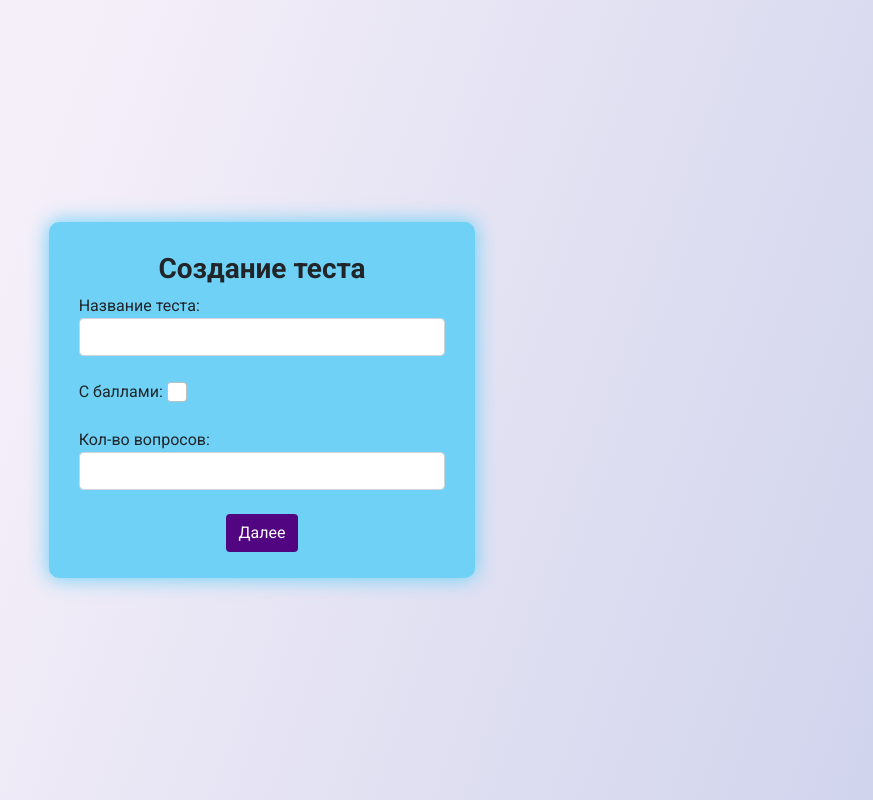
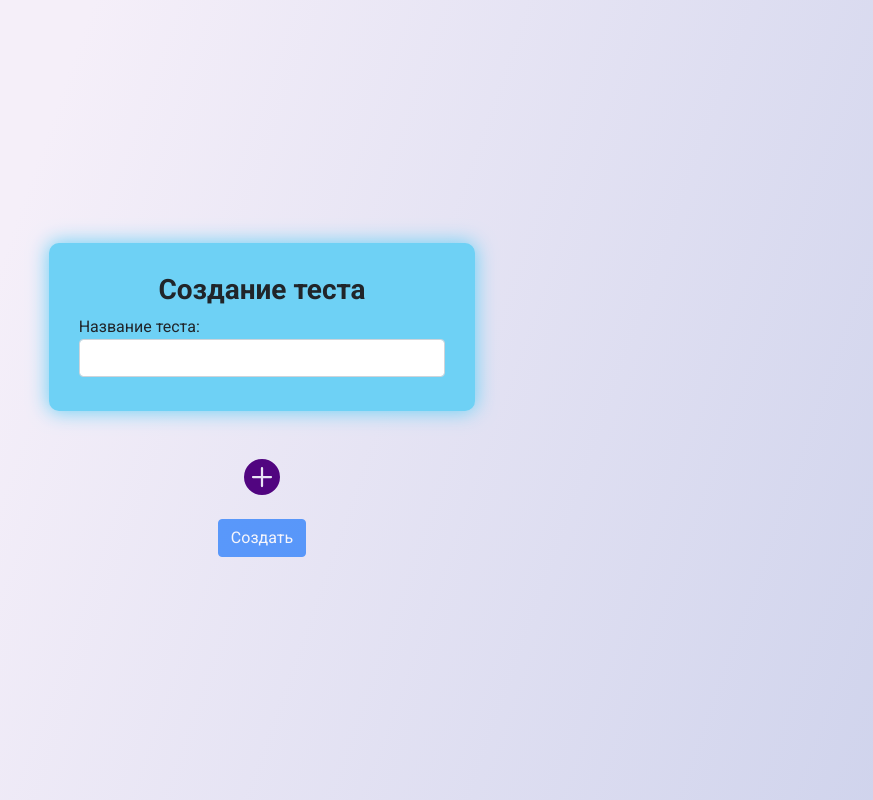
Before and after one commit to yshm1tsu/testing-system, a Django app: page /createTest/ in a window 1280 px wide. Shown: the whole page, without its empty margins (378-1251 px from the left). Run offline with Django 3.2, Linux system fonts and the light colour scheme; the visitor is signed in with stand-in values (Sample User, id 1); some libraries are stand-ins or nearby versions.

Commit message:
add front for test creating

```diff
--- a/static/css/main.css
+++ b/static/css/main.css
@@ -39,11 +39,6 @@ a:hover {
 .join-form {
     background-color: #b5d900;
     box-shadow: 0 0 20px 1px #b5d900;
-}
-
-.test-creation-form {
-    background-color: #6ed1f5;
-    box-shadow: 0 0 20px 1px #6ed1f5;
 }
 
 .test-creation-form .btn {
@@ -118,3 +113,56 @@ a:hover {
     font-size: 16px;
     font-family: monospace;
 }
+
+/* TestCreationForm */
+
+.test-creation-form__test {
+    background-color: #6ed1f5;
+    box-shadow: 0 0 20px 1px #6ed1f5;
+}
+
+.test-creation-form__question {
+    background-color: #a3e6ff;
+    box-shadow: 0 0 20px 1px #6ed1f5;
+}
+
+.test-creation-form__question .table td {
+    text-align: center;
+    vertical-align: middle;
+}
+
+.test-creation-form__add-btn svg {
+    font-size: 36px;
+    cursor: pointer;
+    color: #510580;
+    transition: transform .1s ease-out;
+}
+
+.test-creation-form__add-btn svg:hover {
+    transform: scale(1.1);
+}
+
+.test-creation-form__submit-btn {
+}
+
+.test-creation-form__question__delete-icon {
+    font-size: 16px;
+    color: #d62013;
+    cursor: pointer;
+    transition: color .3s linear;
+}
+
+.test-creation-form__question__delete-icon:hover {
+    color: #a10b00;
+}
+
+.question-form__add-option-btn svg {
+    cursor: pointer;
+    color: #510580;
+    font-size: 24px;
+    transition: transform .1s linear;
+}
+
+.question-form__add-option-btn svg:hover {
+    transform: scale(1.1);
+}
--- a/static/js/script.js
+++ b/static/js/script.js
@@ -8,3 +8,114 @@ function copyToClipboard(code) {
     document.execCommand('copy')
     document.body.removeChild(el)
 }
+
+function checkboxHandler(el) {
+    el.value = el.checked
+}
+
+function generateQuestionTemplate(index) {
+    return `
+        <div class="mb-5 test-creation-form__question form__wrapper" id="question_form_${index}" data-options=1>
+            <input type="hidden" name="question_form_options_index_${index}" value=1  id="question_form_options_index_${index}" />
+            <div class="mb-4">
+                <label for="question_title_${index}">Текст вопроса</label>
+                <textarea id="question_title_${index}" class="form-control" name="question_title_${index}"></textarea>
+            </div>
+            <div class="mb-4">
+                <label for="question_points_${index}">Кол-во баллов за вопрос</label>
+                <input type="number" class="form-control" id="question_points_${index}" name="question_points_${index}" />
+            </div>
+            <div class="mb-4">
+                <p>Варианты ответа</p>
+                <table class="table">
+                    <tr>
+                        <th>Текст</th>
+                        <th class="text-center">Верно</th>
+                        <th></th>
+                    </tr>
+                </table>
+                <div class="text-center question-form__add-option-btn" onClick="addQuestionOption(${index})">
+                    <svg width="1em" height="1em" viewBox="0 0 16 16" class="bi bi-plus-circle-fill" fill="currentColor" xmlns="http://www.w3.org/2000/svg">
+                        <path fill-rule="evenodd" d="M16 8A8 8 0 1 1 0 8a8 8 0 0 1 16 0zM8.5 4a.5.5 0 0 0-1 0v3.5H4a.5.5 0 0 0 0 1h3.5V12a.5.5 0 0 0 1 0V8.5H12a.5.5 0 0 0 0-1H8.5V4z"/>
+                    </svg>
+                </div>
+            </div>
+            <div class="text-center">
+                <button type="button" class="btn btn-danger" onClick="deleteQuestionForm(${index})">Удалить</button>
+            </div>
+        </div>
+    `
+}
+
+function generateOptionTemplate(index, opt_index) {
+    return `
+        <td>
+            <input type="text" class="form-control col-8" name="question_option_${index}_${opt_index}"/>
+        </td>
+        <td>
+            <input type="checkbox" class="form-check-input col-4" value="false" name="question_option_is_correct_${index}_${opt_index}" onChange="checkboxHandler(this)">
+        </td>
+        <td class="test-creation-form__question__delete-icon" onClick="deleteQuestionOption(${index}, ${opt_index})">
+            <svg width="1em" height="1em" viewBox="0 0 16 16" class="bi bi-x-circle-fill" fill="currentColor" xmlns="http://www.w3.org/2000/svg">
+                <path fill-rule="evenodd" d="M16 8A8 8 0 1 1 0 8a8 8 0 0 1 16 0zm-4.146-3.146a.5.5 0 0 0-.708-.708L8 7.293 4.854 4.146a.5.5 0 1 0-.708.708L7.293 8l-3.147 3.146a.5.5 0 0 0 .708.708L8 8.707l3.146 3.147a.5.5 0 0 0 .708-.708L8.707 8l3.147-3.146z"/>
+            </svg>
+        </td>
+    `
+}
+
+const questionForms = document.getElementById('question-forms')
+let questionFormsCount = 0
+let questionFormsIndex = 0
+
+const optionsIndex = new Map()
+const optionsCount = new Map()
+
+function addQuestionForm() {
+    const div = document.createElement('div')
+    div.innerHTML = generateQuestionTemplate(questionFormsIndex)
+    questionForms.appendChild(div)
+    optionsIndex.set(questionFormsIndex, 0)
+    optionsCount.set(questionFormsIndex, 0)
+    addQuestionOption(questionFormsIndex)
+    questionFormsIndex++
+    questionFormsCount++
+    if (questionFormsCount >= 1) {
+        document.getElementById('test-creation-submit').disabled = false
+    }
+    document.getElementById('question_max_index').value = questionFormsIndex
+}
+
+function deleteQuestionForm(index) {
+    const questionForm = document.getElementById(`question_form_${index}`)
+    questionForm.remove()
+    optionsIndex.delete(index)
+    optionsCount.delete(index)
+    questionFormsCount--
+    if (questionFormsCount <= 0) {
+        document.getElementById('test-creation-submit').disabled = true
+    }
+    document.getElementById('question_max_index').value = questionFormsIndex
+}
+
+function addQuestionOption(index) {
+    if (optionsCount.get(index) === 5) {
+        return
+    }
+    const questionForm = document.getElementById(`question_form_${index}`)
+    const tr = document.createElement('tr')
+    tr.id = `question_option_${index}_${optionsIndex.get(index)}`
+    tr.innerHTML = generateOptionTemplate(index, optionsIndex.get(index))
+    questionForm.querySelector('table tbody').appendChild(tr)
+    optionsIndex.set(index, optionsIndex.get(index) + 1)
+    optionsCount.set(index, optionsCount.get(index) + 1)
+    document.getElementById(`question_form_options_index_${index}`).value = optionsIndex.get(index)
+}
+
+function deleteQuestionOption(index, opt_index) {
+    if (optionsCount.get(index) === 1) {
+        return
+    }
+    const el = document.getElementById(`question_option_${index}_${opt_index}`)
+    el.remove()
+    optionsCount.set(index, optionsCount.get(index) - 1)
+}
--- a/templates/tests/createTest.html
+++ b/templates/tests/createTest.html
@@ -2,8 +2,9 @@
 {% block title %}Создание вопроса{% endblock title %}
 {% block content %}
     <div class="wrapper page-centered">
-        <div class="form__wrapper test-creation-form col-10 col-lg-4 mb-5 mb-lg-0" id="register-form__wrapper">
+        <div class="col-10 col-lg-4 mb-5 mb-lg-0" id="register-form__wrapper">
             <form action="{% url 'create_test' %}" method="POST">
+                <div class="form__wrapper test-creation-form__test mb-5">
                     <h3 class="text-center">Создание теста</h3>
                     {% csrf_token %}
                     {% for field in form %}
@@ -15,8 +16,16 @@
                             <p style="color: #510580">{{ error }}</p>
                         {% endfor %}
                     {% endfor %}
-                <div class="text-center mb-3">
-                    <button type="submit" class="btn">Далее</button>
+                </div>
+                <input type="hidden" name="max_question_index" id="question_max_index" />
+                <div id="question-forms"></div>
+                <div class="test-creation-form__add-btn text-center mb-4">
+                    <svg onClick="addQuestionForm()" width="1em" height="1em" viewBox="0 0 16 16" class="bi bi-plus-circle-fill" fill="currentColor" xmlns="http://www.w3.org/2000/svg">
+                        <path fill-rule="evenodd" d="M16 8A8 8 0 1 1 0 8a8 8 0 0 1 16 0zM8.5 4a.5.5 0 0 0-1 0v3.5H4a.5.5 0 0 0 0 1h3.5V12a.5.5 0 0 0 1 0V8.5H12a.5.5 0 0 0 0-1H8.5V4z"/>
+                    </svg>
+                </div>
+                <div class="text-center">
+                    <button id="test-creation-submit" type="submit" class="btn btn-primary test-creation-form__submit-btn" disabled>Создать</button>
                 </div>
             </form>
         </div>
--- a/tests/forms.py
+++ b/tests/forms.py
@@ -96,26 +96,15 @@ class CreateTestForm(forms.ModelForm):
         )
     )
 
-    evaluated = forms.BooleanField(
-        label='С баллами',
-        widget=forms.CheckboxInput(
-            attrs={
-                "class": "form-check-input"
-            }
-        )
-    )
-
-    questions_quantity = forms.IntegerField(
-        label='Кол-во вопросов',
-        required=True,
-        max_value=30,
-        widget=forms.NumberInput(
-            attrs={
-                "class": "form-control"
-            }
-        )
-    )
+    # evaluated = forms.BooleanField(
+    #     label='С баллами',
+    #     widget=forms.CheckboxInput(
+    #         attrs={
+    #             "class": "form-check-input"
+    #         }
+    #     )
+    # )
 
     class Meta:
         model = models.Test
-        exclude = ["code", "passed_quantity", "author"]
+        exclude = ["code", "author", "evaluated"]
--- a/tests/urls.py
+++ b/tests/urls.py
@@ -10,6 +10,5 @@ urlpatterns = [
     path('logout/', views.logout, name='logout'),
     path('cabinet/', views.cabinet, name='cabinet'),
     path('createTest/', views.create_test, name='create_test'),
-    path('createQuestions/', views.create_questions, name='create_questions'),
     path('deleteTest/', views.delete_test, name='delete_test')
 ]
--- a/tests/views.py
+++ b/tests/views.py
@@ -2,6 +2,7 @@ from django.shortcuts import render, redirect
 from django.contrib.auth import authenticate, login as auth_login, logout as auth_logout
 from django.contrib.auth.decorators import login_required
 from tests.forms import SignUpForm, CreateTestForm
+from tests.models import Test, Question, Option
 
 from tests.models import Test
 
@@ -44,9 +45,28 @@ def create_test(request):
 
     if request.method == 'POST':
         if form.is_valid():
-            newTest = form.save(commit=False)
+            newTest = Test()
             newTest.author = request.user
+            newTest.name = request.POST['name']
             newTest.save()
+
+            max_question_index = request.POST.get('max_question_index')
+            for i in range(int(max_question_index)):
+                if request.POST.get('question_title_' + str(i), False):
+                    question = Question()
+                    question.test = newTest
+                    question.text = request.POST['question_title_' + str(i)]
+                    question.points = request.POST['question_points_' + str(i)]
+                    question.save()
+                    max_option_index = request.POST['question_form_options_index_' + str(i)]
+                    for j in range(int(max_option_index)):
+                        if request.POST.get('question_option_' + str(i) + '_' + str(j), False):
+                            option = Option()
+                            option.question = question
+                            option.text = request.POST['question_option_' + str(i) + '_' + str(j)]
+                            option.is_correct = bool(request.POST.get('question_option_is_correct_' + str(i) + '_' + str(j)))
+                            option.save()
+
             return redirect('cabinet')
 
     context = {'form': form}
@@ -61,14 +81,3 @@ def delete_test(request):
         return redirect('index')
 
     return redirect('cabinet')
-
-@login_required
-def create_questions(request):
-
-    try:
-        test = Test.objects.get(code=request.GET['code'], author=request.user)
-    except:
-        return redirect('index')
-
-    context = {'questions': range(1, test.questions_quantity)}
-    return render(request, 'tests/createQuestions.html', context)
```
Also changed, not shown: templates/tests/createQuestions.html (deleted, +0 -34 lines), tests/admin.py (+4 -4 lines), tests/models.py (+0 -2 lines), tests/migrations/0014_auto_20200721_1432.py (added). Lines whose indentation alone changed are shown as unchanged.
